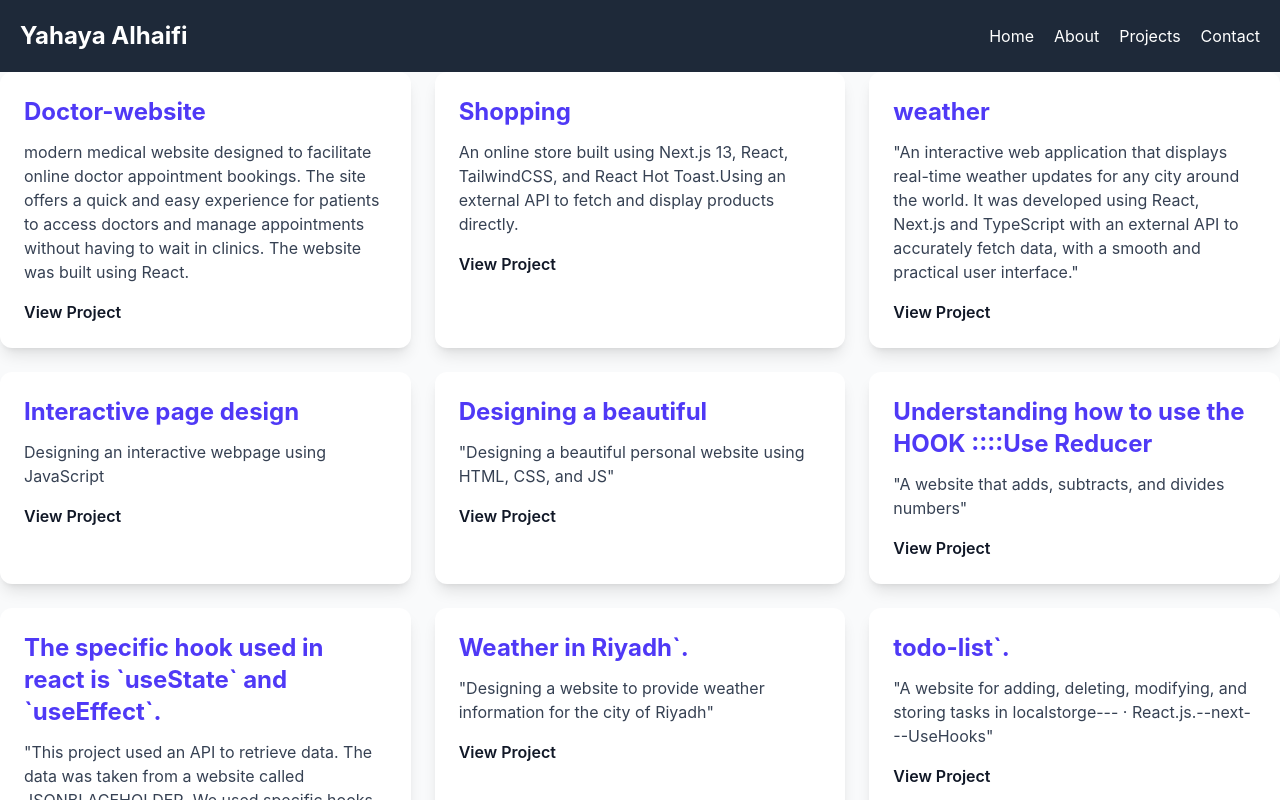
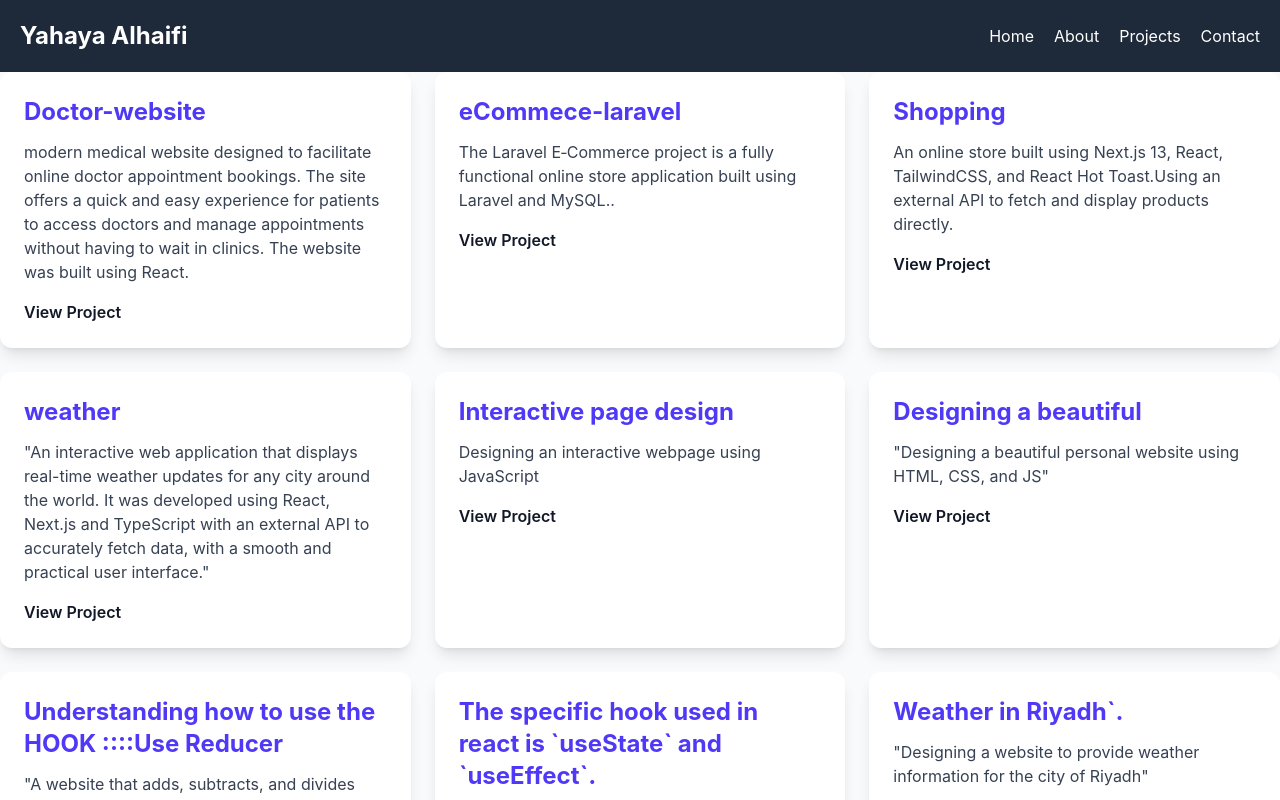
Before and after one commit to yahya659/my-portfolio, a Next.js app: page /projects in a window 1280 px wide. Shown: the top 800 px of the page. Built offline with nearby package versions, Linux system fonts and the light colour scheme.

Commit message:
add-eCommece-laravel

```diff
--- a/src/app/projects/page.tsx
+++ b/src/app/projects/page.tsx
@@ -4,6 +4,7 @@ import ProjectCard from "../../../components/ProjectCard";
 export default function ProjectsPage() {
   const projects = [
     { title: 'Doctor-website', description: 'modern medical website designed to facilitate online doctor appointment bookings. The site offers a quick and easy experience for patients to access doctors and manage appointments without having to wait in clinics. The website was built using React.', link: 'https://yahya659.github.io/Doctor-website/#/home' },
+    { title: 'eCommece-laravel', description: ' The Laravel E‑Commerce project is a fully functional online store application built using Laravel and MySQL..', link: 'https://github.com/yahya659/laravel-eCommece.git' },
     { title: 'Shopping', description: 'An online store built using Next.js 13, React, TailwindCSS, and React Hot Toast.Using an external API to fetch and display products directly.', link: 'https://github.com/yahya659/shopping' },
     { title: 'weather', description: '"An interactive web application that displays real-time weather updates for any city around the world. It was developed using React, Next.js and TypeScript with an external API to accurately fetch data, with a smooth and practical user interface."', link: 'https://github.com/yahya659/weather' },
     { title: 'Interactive page design', description: 'Designing an interactive webpage using JavaScript', link: 'https://yahya659.github.io/listsmall/' },
```
